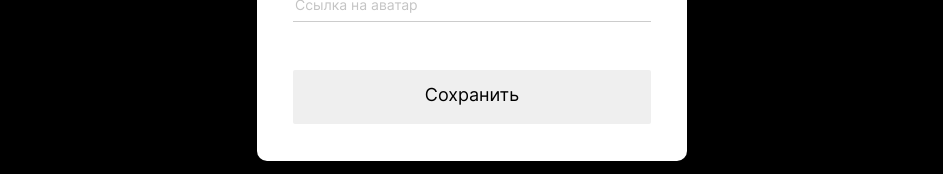
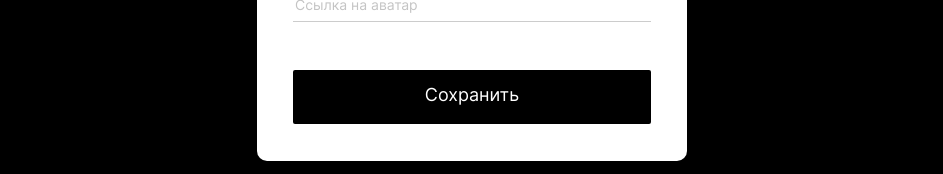
Before and after one commit to Ekaterina149/mesto-react, a React (Create React App) app: page / in a window 1280 px wide. Both pictures are taken after a click on the button 260 px from the left and 220 px from the top of the page. Shown: the part 381-555 px from the top of the page, without its empty margins (168-1111 px from the left). Built offline with nearby package versions, Linux system fonts and the light colour scheme; no server answers.

Commit message:
"fixed_bugs"

```diff
--- a/src/components/AddPlacePopup.js
+++ b/src/components/AddPlacePopup.js
@@ -33,7 +33,7 @@ function AddPlacePopup({ formName, title, isOpen, onClose, onAddPlace }) {
       onClose={onClose}
       onSubmit={handleSubmit}
     >
-      <>
+      <fieldset className="popup__fieldset" id="fieldsetPlacename">
         <label className="popup__label">
           <input
             className="popup__input popup__input_type_place"
@@ -67,7 +67,7 @@ function AddPlacePopup({ formName, title, isOpen, onClose, onAddPlace }) {
           />
           <span className="linkInput-error popup__input-error"></span>
         </label>
-      </>
+      </fieldset>
     </PopupWithForm>
   );
 }
--- a/src/components/App.js
+++ b/src/components/App.js
@@ -17,7 +17,11 @@ function App() {
   const [isEditAvatarPopupOpen, setIsEditAvatarPopupOpen] = useState(false);
   const [selectedCard, setSelectedCard] = useState(null);
   const [isDeleteCardPopupOpen, setDeleteCardPopupOpen] = useState(false);
-  const [currentUser, getCurrentUser] = useState({});
+  const [currentUser, getCurrentUser] = useState({
+    about: "",
+    avatar: "",
+    name: "",
+  });
   const [cards, setCards] = useState([]);
   console.log(cards);
   useEffect(() => {
--- a/src/components/PopupWithForm.js
+++ b/src/components/PopupWithForm.js
@@ -32,7 +32,7 @@ function PopupWithForm({
             {children}
           </fieldset>
           <button
-            className="popup__submit"
+            className="popup__submit popup__submit_valid"
             type="submit"
             aria-label={"Сохранить"}
           >
```
